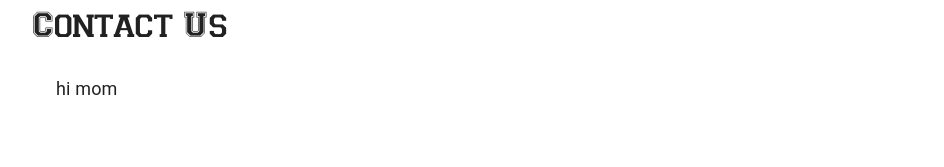
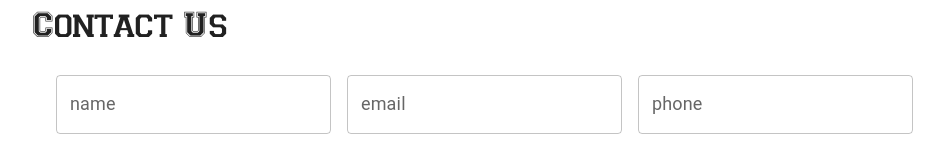
Before and after one commit to mandy6720/doggo-site, a Next.js app: page / in a window 1280 px wide. Shown: the part 2215-2382 px from the top of the page, without its empty margins (98-1042 px from the left). Before the commit the page ends 2353 px from the top, so only its background shows below. Built offline with nearby package versions, Linux system fonts and the light colour scheme.

Commit message:
le form!!

```diff
--- a/components/Form/form.js
+++ b/components/Form/form.js
@@ -1,5 +1,5 @@
 import * as React from "react";
-import { TextField, Button, Container, Box } from "@mui/material";
+import { TextField, Button, Container, Box, Grid } from "@mui/material";
 import { createTheme, ThemeProvider } from "@mui/material/styles";
 import CssBaseline from "@mui/material/CssBaseline";
 
@@ -19,7 +19,17 @@ const Form = () => {
     <ThemeProvider theme={theme}>
       <Container component="main">
         <CssBaseline />
-        <Box>hi mom</Box>
+        <Grid container>
+          <Grid item marginRight={2}>
+            <TextField id="name" label="name" type="text" />
+          </Grid>
+          <Grid item marginRight={2}>
+            <TextField id="email" label="email" type="email" marginRight={2} />
+          </Grid>{" "}
+          <Grid item marginRight={2}>
+            <TextField type="tel" label="phone" id="phone" marginRight={2} />
+          </Grid>
+        </Grid>
       </Container>
     </ThemeProvider>
   );
```
